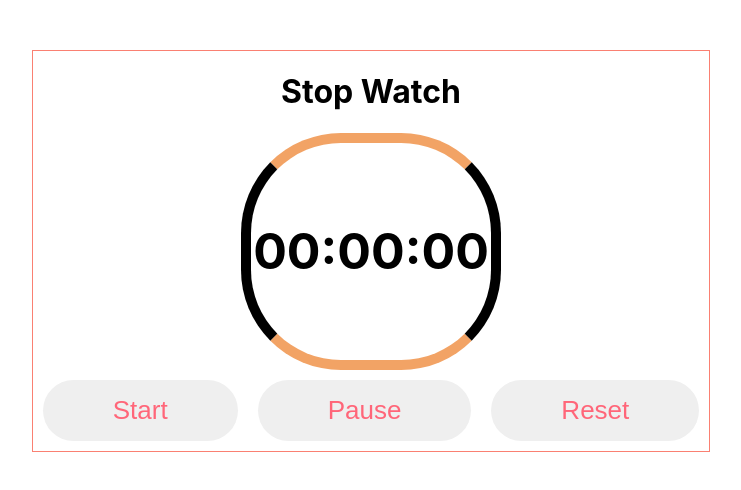
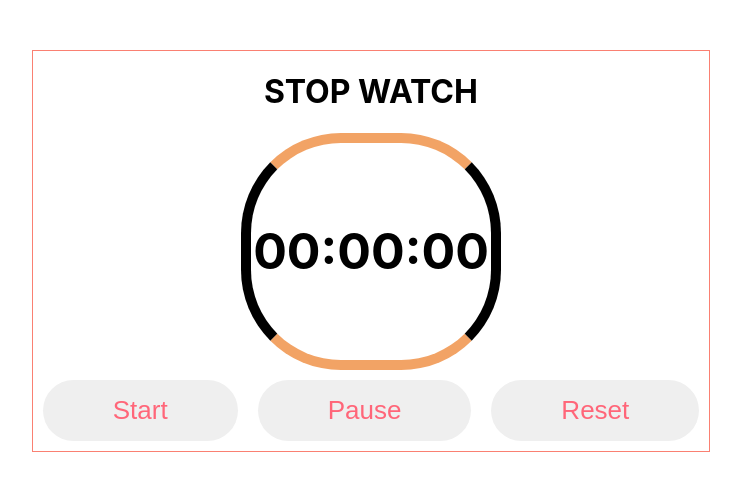
Before and after one commit to samadakram/Stop-watch-typescript, a React (Create React App) app: page / in a window 1280 px wide. Shown: the top 490 px of the page, without its empty margins (269-1010 px from the left). Built offline with nearby package versions, Linux system fonts and the light colour scheme.

Commit message:
Update Timer.tsx

```diff
--- a/src/components/Timer/Timer.tsx
+++ b/src/components/Timer/Timer.tsx
@@ -50,7 +50,7 @@ const Timer = () => {
 
     return (
         <div className="timer-container">
-            <h1>Stop Watch</h1>
+            <h1>STOP WATCH</h1>
             <div className="time-box">
                 <span>
                 {hour < 10 && "0"}
```
